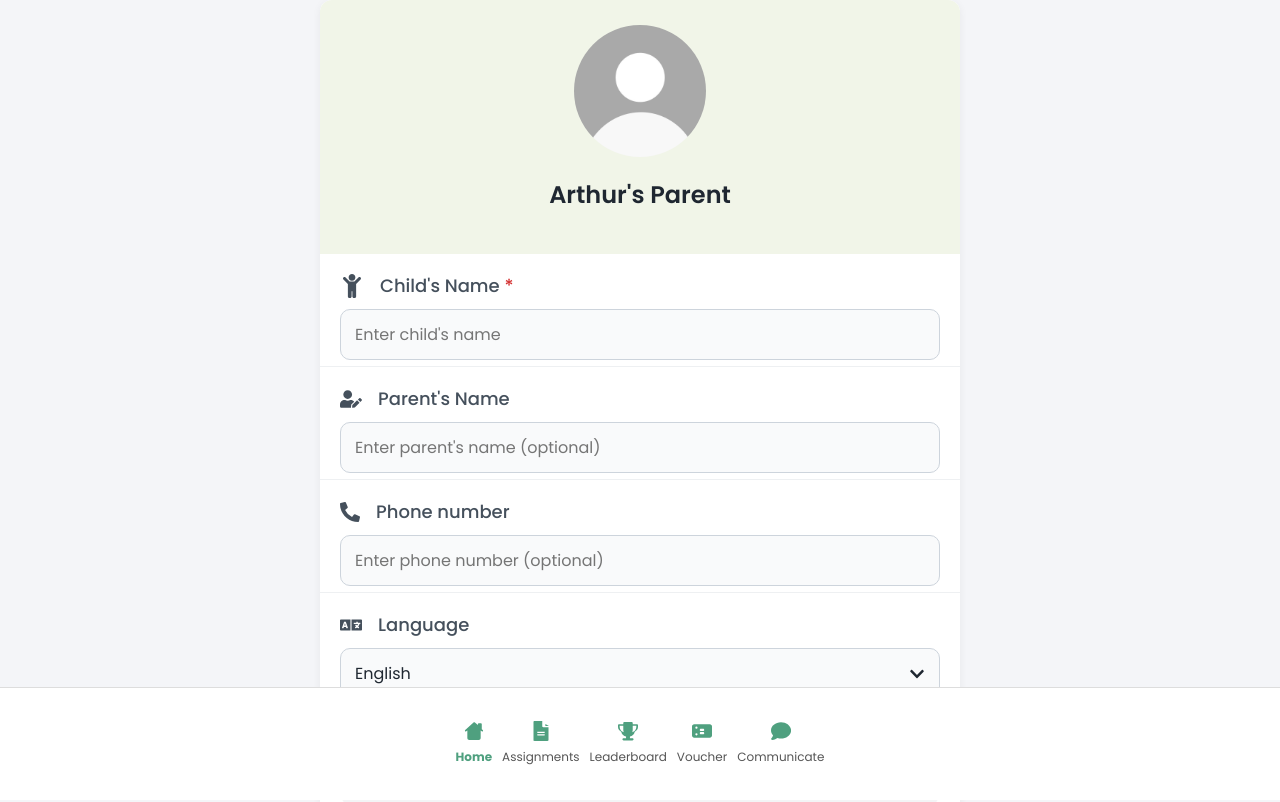
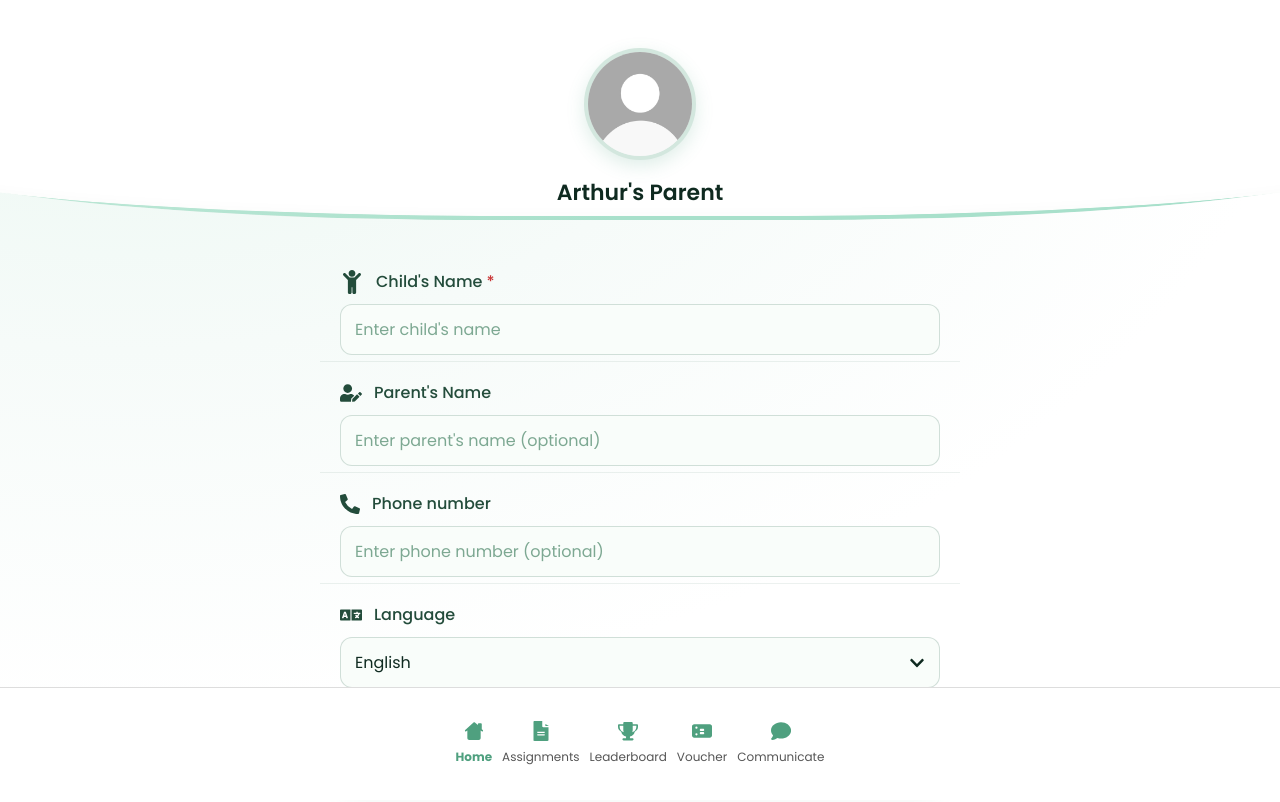
Before and after one commit to elizalsmn/CTG4-2025, a React (Create React App) app in the folder frontend/: page /profile in a window 1280 px wide. Shown: the top 802 px of the page. Built offline with nearby package versions, Linux system fonts and the light colour scheme.

Commit message:
fix: profile frontend

```diff
--- a/frontend/package.json
+++ b/frontend/package.json
@@ -11,6 +11,7 @@
     "canvas-confetti": "^1.9.3",
     "confetti": "^2.0.6",
     "i18next": "^25.4.0",
+    "lucide-react": "^0.541.0",
     "react": "^19.1.1",
     "react-dom": "^19.1.1",
     "react-i18next": "^15.7.1",
--- a/frontend/src/components/HomePage.js
+++ b/frontend/src/components/HomePage.js
@@ -83,7 +83,7 @@ const HomePage = () => {
     <div className="home-page">
       <header className="home-header">
         <h1>Welcome back, let's learn!</h1>
-        <div className="profile-icon">
+        <div onClick={() => navigate("/profile")} className="profile-icon">
           <svg xmlns="http://www.w3.org/2000/svg" viewBox="0 0 448 512" width="28" height="28" fill="#4fa07f">
             <path d="M224 256A128 128 0 1 0 224 0a128 128 0 1 0 0 256zm89.6
             32h-11.8c-22.2 10.2-46.9 16-73.8
--- a/frontend/src/components/Profile.css
+++ b/frontend/src/components/Profile.css
@@ -1,132 +1,182 @@
+/* Light, green-accented wavy background */
 .profile-page {
   min-height: 100vh;
-  background: #f4f5f8;
-  font-family: system-ui, -apple-system, BlinkMacSystemFont, "Segoe UI", Roboto, sans-serif;
+  font-family: 'Poppins', system-ui, -apple-system, Segoe UI, Roboto, Helvetica, Arial, sans-serif;
   display: flex;
   justify-content: center;
-  padding: 0 12px;
+  padding: 20px 12px 70px 12px;
+  position: relative;
+  overflow: hidden;
+
+  /* Light backdrop with subtle vignette */
+  background:
+    radial-gradient(1200px 800px at 10% -10%, #e8f7f0 0%, #f6fbf9 55%, #ffffff 100%);
 }
 
-/* Main card container */
+/* Top wave: brand-tinted light green */
+.profile-page::before {
+  content: "";
+  position: absolute;
+  inset: -20% -10% auto -10%;
+  height: 50vh;
+  background: linear-gradient(160deg, #d8f1e6 0%, #bfe8d7 40%, #a8e0cb 70%);
+  -webkit-mask:
+    radial-gradient(60% 120% at 20% 100%, #000 98%, transparent 101%) bottom left,
+    radial-gradient(60% 120% at 80% 100%, #000 98%, transparent 101%) bottom right;
+  mask:
+    radial-gradient(60% 120% at 20% 100%, #000 98%, transparent 101%) bottom left,
+    radial-gradient(60% 120% at 80% 100%, #000 98%, transparent 101%) bottom right;
+  border-bottom-left-radius: 40% 18%;
+  border-bottom-right-radius: 40% 18%;
+  filter: drop-shadow(0 16px 32px rgba(22, 58, 42, 0.08));
+  z-index: 0;
+}
+
+/* Inner wave: white layer to fuse form into the page */
+.profile-page::after {
+  content: "";
+  position: absolute;
+  inset: -8% -10% auto -10%;
+  height: 36vh;
+  background: #ffffff;
+  -webkit-mask:
+    radial-gradient(70% 150% at 15% 100%, #000 98%, transparent 101%) bottom left,
+    radial-gradient(70% 150% at 85% 100%, #000 98%, transparent 101%) bottom right;
+  mask:
+    radial-gradient(70% 150% at 15% 100%, #000 98%, transparent 101%) bottom left,
+    radial-gradient(70% 150% at 85% 100%, #000 98%, transparent 101%) bottom right;
+  border-bottom-left-radius: 42% 20%;
+  border-bottom-right-radius: 42% 20%;
+  box-shadow: 0 10px 22px rgba(23, 86, 62, 0.08) inset;
+  z-index: 1;
+}
+
+/* Form fuses with background (no card) */
 .profile-form {
   width: 100%;
   max-width: 640px;
-  background: #fff;
-  border-radius: 12px;
-  box-shadow: 0 2px 8px rgba(0,0,0,0.06);
+  background: transparent;
+  border-radius: 0;
+  box-shadow: none;
   overflow: visible;
   position: relative;
+  z-index: 2; /* above waves */
+  border: none;
 }
 
 /* Header */
 .profile-header {
-  background: #F1F5E8; /* custom color container */
-  padding: 25px 28px 36px;
+  padding: 28px 24px 36px;
   text-align: center;
+  background: transparent;
   position: relative;
-  border-top-left-radius: 12px;
-  border-top-right-radius: 12px;
 }
 
+/* Avatar with subtle ring */
 .profile-avatar {
-  width: 132px;
-  height: 132px;
-  margin: 0 auto 20px;
+  width: 112px;
+  height: 112px;
+  margin: 0 auto 16px;
   border-radius: 50%;
   object-fit: cover;
   display: block;
-  background: #f1dde3;
+  background: #f0f6f3;
+  border: 4px solid rgba(79,160,127,0.18); /* #4fa07f ring */
+  box-shadow: 0 6px 18px rgba(79,160,127,0.18);
 }
 
 .profile-title {
-  font-size: 24px;
+  font-size: 22px;
   font-weight: 600;
   margin-bottom: 6px;
-  color: #1f2731;
+  color: #0f2a20; /* dark green text for contrast on white */
 }
 
-/* Rows */
+/* Rows blend into the page */
 .profile-row {
   padding: 18px 20px 6px;
-  border-bottom: 1px solid #eef0f2;
+  border-bottom: 1px solid rgba(22, 76, 54, 0.08);
   display: flex;
   flex-direction: column;
+  background: transparent;
 }
 
 .row-topline {
   display: flex;
   align-items: center;
-  gap: 16px;
-  font-size: 18px;
-  color: #45505c;
+  gap: 12px;
+  font-size: 16px;
+  color: #234c3b; /* medium green text */
   font-weight: 500;
 }
 
-.required {
-  color: #d32f2f;
-}
+.required { color: #c93434; }
 
+/* Inputs: light surfaces with green accent focus */
 .input-field {
   margin-top: 10px;
   padding: 12px 14px;
-  border-radius: 10px;
-  border: 1px solid #cdd4dc;
+  border-radius: 12px;
+  border: 1px solid rgba(26, 86, 64, 0.18);
   font-size: 16px;
   outline: none;
-  background: #f9fafb;
+  background: #f9fdfa;
+  color: #0f2a20;
+  transition: border-color .15s ease, box-shadow .15s ease, background .15s ease;
 }
 
-.input-field.invalid {
-  border-color: #d32f2f;
+.input-field::placeholder { color: #7da892; }
+
+.input-field:focus {
+  border-color: #4fa07f;
+  box-shadow: 0 0 0 3px rgba(79,160,127,0.25);
+  background: #ffffff;
 }
 
+.input-field.invalid { border-color: #e05252; }
+
 .error-text {
-  color: #d32f2f;
+  color: #d34747;
   font-size: 12px;
   margin-top: 6px;
 }
 
 /* Dropdown */
-.dropdown-wrapper {
-  position: relative;
-  margin-top: 10px;
-}
+.dropdown-wrapper { position: relative; margin-top: 10px; }
 
 .dropdown-button {
   width: 100%;
   text-align: left;
   padding: 12px 14px;
-  border-radius: 10px;
-  border: 1px solid #cdd4dc;
+  border-radius: 12px;
+  border: 1px solid rgba(26, 86, 64, 0.18);
   font-size: 16px;
-  background: #f9fafb;
-  color: #1f2731;
+  background: #f9fdfa;
+  color: #0f2a20;
   display: flex;
   align-items: center;
   justify-content: space-between;
   cursor: pointer;
+  transition: border-color .15s ease, background .15s ease;
 }
 
-.chevron {
-  transition: transform 0.18s ease;
-}
+.dropdown-button:hover { background: #ffffff; }
+.dropdown-button:focus { border-color: #4fa07f; box-shadow: 0 0 0 3px rgba(79,160,127,0.25); }
 
-.chevron.open {
-  transform: rotate(180deg);
-}
+.chevron { transition: transform 0.18s ease; }
+.chevron.open { transform: rotate(180deg); }
 
 .dropdown-list {
   list-style: none;
-  margin: 4px;
-  padding: 4px 0;
+  margin: 6px 0 0;
+  padding: 6px 0;
   position: absolute;
   top: 100%;
-  left: 0;
-  right: 0;
+  left: 0; right: 0;
   background: #ffffff;
-  border: 1px solid #d6dde3;
-  border-radius: 10px;
-  box-shadow: 0 8px 24px rgba(0,0,0,0.12);
+  border: 1px solid rgba(79,160,127,0.28);
+  border-radius: 12px;
+  box-shadow: 0 12px 28px rgba(30, 83, 62, 0.12);
   z-index: 50;
 }
 
@@ -138,27 +188,38 @@
   border: none;
   font-size: 15px;
   cursor: pointer;
-  color: #1f2731;
+  color: #0f2a20;
 }
 
+.dropdown-item:hover { background: rgba(79,160,127,0.10); }
 .dropdown-item.active {
-  background: #eef4ff;
+  background: rgba(79,160,127,0.16);
   font-weight: 600;
 }
 
 /* Actions */
-.form-actions {
-  padding: 40px 20px 70px;
-}
+.form-actions { padding: 28px 20px 48px; }
 
 .save-button {
   width: 100%;
-  background: #f3f4f6;
-  color: #1f2731;
+  background: linear-gradient(180deg, #74d2b0 0%, #4fa07f 100%);
+  color: #ffffff;
   border: none;
   border-radius: 18px;
-  padding: 18px 12px;
-  font-size: 18px;
-  font-weight: 600;
+  padding: 16px 12px;
+  font-size: 17px;
+  font-weight: 700;
   cursor: pointer;
+  box-shadow: 0 10px 22px rgba(79,160,127,0.22);
 }
+
+.save-button:hover { filter: brightness(1.02); }
+.save-button:active { transform: translateY(1px); }
+
+/* Responsive tweaks */
+@media (max-width: 480px) {
+  .profile-avatar { width: 96px; height: 96px; }
+  .profile-title { font-size: 20px; }
+  .profile-page::before { height: 46vh; }
+  .profile-page::after { height: 32vh; }
+}
```
Also changed, not shown: 2 other files (tests, documents, lock files or other folders).
